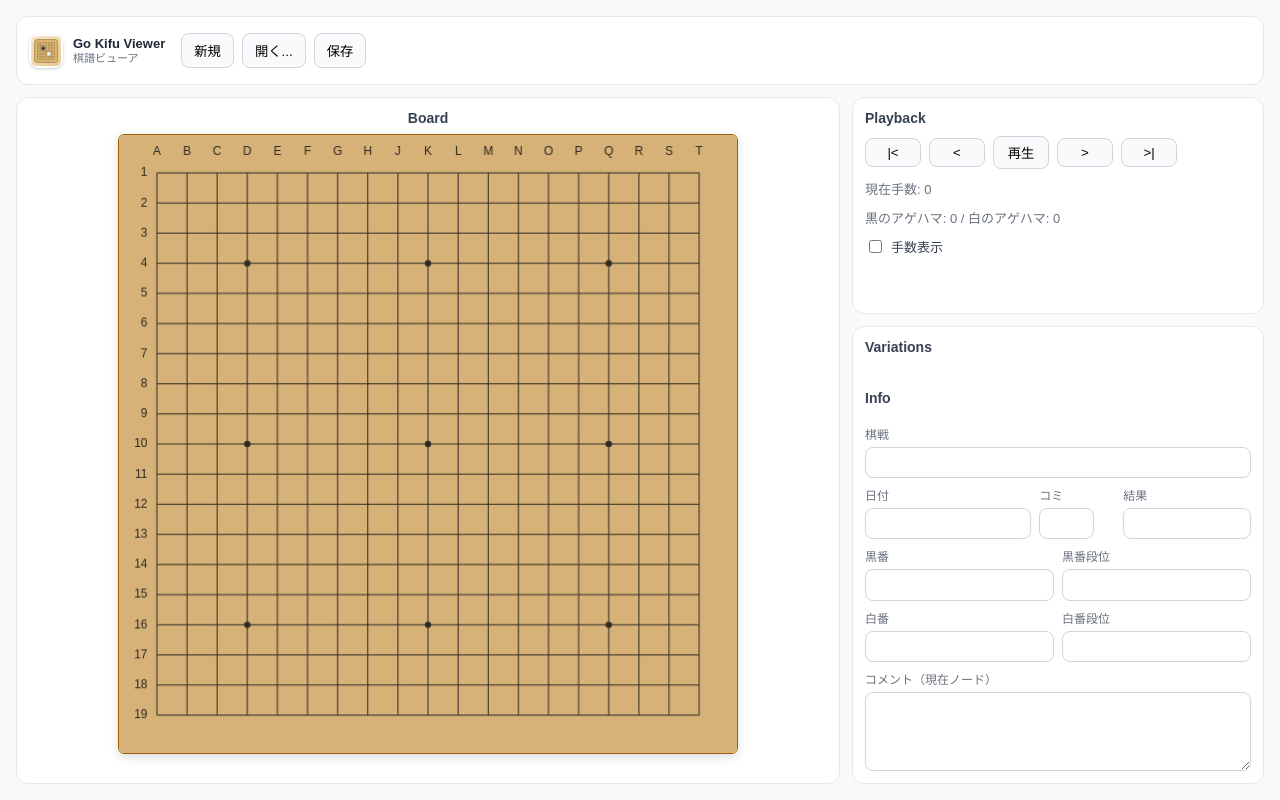
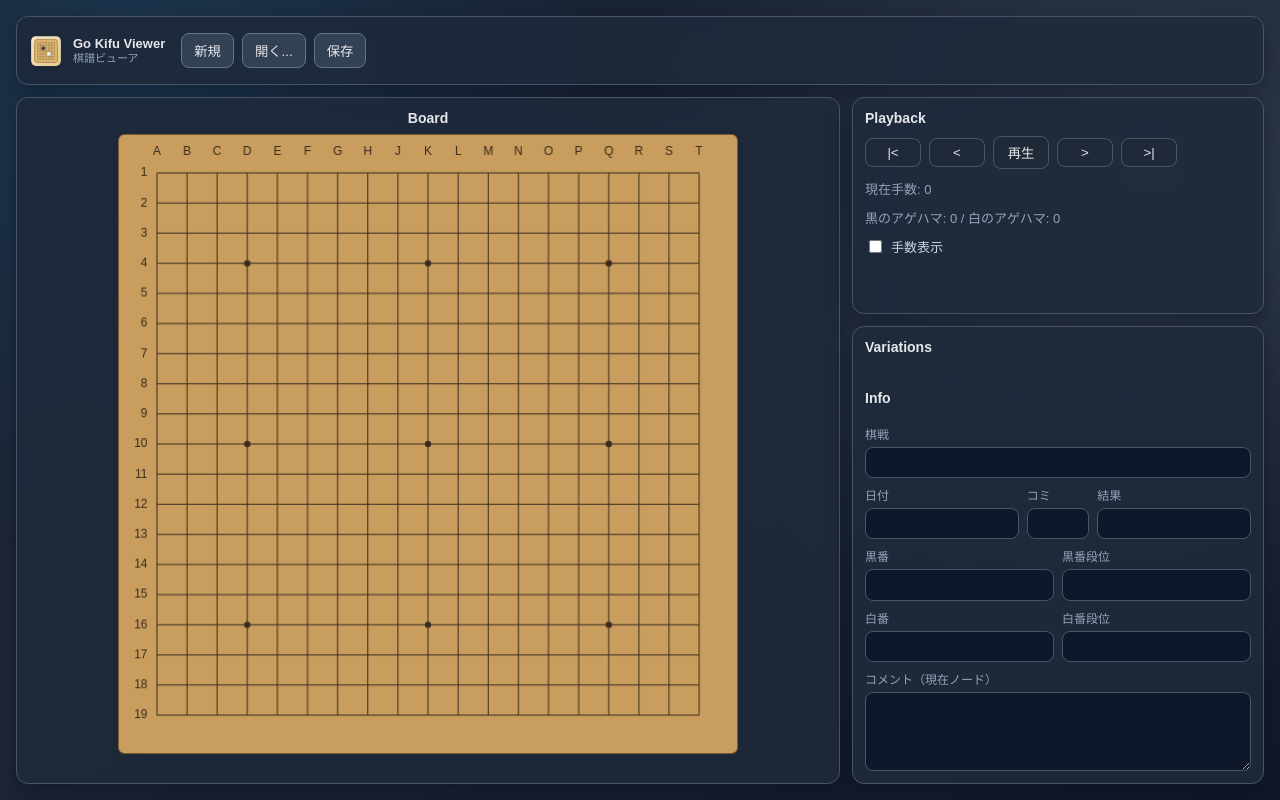
Before and after one commit to gotoeveryone/kifuviewer, a Svelte app: page / in a window 1280 px wide. Built offline with nearby package versions, Linux system fonts and the light colour scheme.

Commit message:
style: unify dark panels and tighten info field layout

```diff
--- a/src/app.css
+++ b/src/app.css
@@ -1,7 +1,7 @@
 :root {
   font-family: "Noto Sans JP", sans-serif;
   color: #111827;
-  background: #f8fafc;
+  background: #1b2435;
 }
 
 * {
@@ -10,6 +10,11 @@
 
 body {
   margin: 0;
+  background:
+    radial-gradient(circle at 10% 10%, rgba(56, 189, 248, 0.14), transparent 35%),
+    radial-gradient(circle at 90% 20%, rgba(148, 163, 184, 0.14), transparent 40%),
+    linear-gradient(160deg, #172033 0%, #1f2937 55%, #111827 100%);
+  color: #e5e7eb;
 }
 
 .app {
@@ -25,10 +30,12 @@ body {
 }
 
 .panel {
-  background: #ffffff;
-  border: 1px solid #e5e7eb;
+  background: rgba(30, 41, 59, 0.88);
+  border: 1px solid #475569;
   border-radius: 12px;
   padding: 12px;
+  color: #e5e7eb;
+  box-shadow: 0 8px 24px rgba(2, 6, 23, 0.35);
 }
 
 .toolbar {
@@ -60,24 +67,25 @@ body {
 
 .titles strong {
   font-size: 13px;
-  color: #1f2937;
+  color: #e5e7eb;
 }
 
 .titles span {
   font-size: 11px;
-  color: #6b7280;
+  color: #94a3b8;
 }
 
 .toolbar button {
-  border: 1px solid #d1d5db;
-  background: #f9fafb;
+  border: 1px solid #64748b;
+  background: #334155;
+  color: #e5e7eb;
   border-radius: 8px;
   padding: 7px 12px;
   cursor: pointer;
 }
 
 .toolbar button:hover {
-  background: #f3f4f6;
+  background: #475569;
 }
 
 .hidden-file {
@@ -86,7 +94,7 @@ body {
 
 .meta {
   font-size: 12px;
-  color: #6b7280;
+  color: #cbd5e1;
 }
 
 .status {
@@ -113,7 +121,7 @@ body {
 .modal-backdrop {
   position: fixed;
   inset: 0;
-  background: rgba(15, 23, 42, 0.35);
+  background: rgba(2, 6, 23, 0.62);
   display: grid;
   place-items: center;
   z-index: 1000;
@@ -130,13 +138,13 @@ body {
   margin: 0;
   font-size: 16px;
   font-weight: 700;
-  color: #111827;
+  color: #e5e7eb;
 }
 
 .modal-text {
   margin: 0;
   font-size: 14px;
-  color: #4b5563;
+  color: #94a3b8;
 }
 
 .modal-actions {
@@ -146,17 +154,26 @@ body {
 }
 
 .modal-actions button {
-  border: 1px solid #d1d5db;
-  background: #f9fafb;
+  border: 1px solid #475569;
+  background: #1f2937;
+  color: #e5e7eb;
   border-radius: 8px;
   padding: 7px 12px;
   cursor: pointer;
 }
 
+.modal-actions button:hover {
+  background: #334155;
+}
+
 .modal-actions .danger {
-  border-color: #fca5a5;
-  background: #fee2e2;
-  color: #991b1b;
+  border-color: #b91c1c;
+  background: #3f1d1d;
+  color: #fecaca;
+}
+
+.modal-actions .danger:hover {
+  background: #522727;
 }
 
 @media (max-width: 960px) {
--- a/src/lib/components/BoardCanvas.svelte
+++ b/src/lib/components/BoardCanvas.svelte
@@ -60,10 +60,10 @@
     ctx.setTransform(dpr, 0, 0, dpr, 0, 0);
     ctx.clearRect(0, 0, cssSize, cssSize);
 
-    ctx.fillStyle = "#d6b178";
+    ctx.fillStyle = "#c89d5d";
     ctx.fillRect(0, 0, cssSize, cssSize);
 
-    ctx.strokeStyle = "#2f2a22";
+    ctx.strokeStyle = "#3b2b1f";
     ctx.lineWidth = 1;
     for (let i = 0; i < boardSize; i += 1) {
       const p = margin + i * cell;
@@ -78,7 +78,7 @@
       ctx.stroke();
     }
 
-    ctx.fillStyle = "#2f2a22";
+    ctx.fillStyle = "#3b2b1f";
     for (const [x, y] of starPointsBySize[boardSize] ?? []) {
       const px = margin + x * cell;
       const py = margin + y * cell;
@@ -240,11 +240,11 @@
   h2 {
     margin: 0;
     font-size: 14px;
-    color: #374151;
+    color: #e5e7eb;
   }
 
   canvas {
-    border: 1px solid #a16207;
+    border: 1px solid #7c5a2b;
     border-radius: 6px;
     box-shadow: 0 3px 10px rgba(17, 24, 39, 0.15);
   }
--- a/src/lib/components/InfoPanel.svelte
+++ b/src/lib/components/InfoPanel.svelte
@@ -90,13 +90,13 @@
   h2 {
     margin: 0;
     font-size: 14px;
-    color: #374151;
+    color: #e5e7eb;
   }
 
   p {
     margin: 0;
     font-size: 13px;
-    color: #6b7280;
+    color: #94a3b8;
   }
 
   .grid {
@@ -111,7 +111,7 @@
   }
 
   .three {
-    grid-template-columns: 1.3fr minmax(76px, 0.5fr) 1fr;
+    grid-template-columns: minmax(0, 1fr) minmax(56px, 7ch) minmax(0, 1fr);
   }
 
   .two {
@@ -123,11 +123,7 @@
     display: grid;
     gap: 4px;
     font-size: 12px;
-    color: #6b7280;
-  }
-
-  .komi input {
-    max-width: 7ch;
+    color: #94a3b8;
   }
 
   .full {
@@ -138,11 +134,24 @@
   textarea {
     width: 100%;
     min-width: 0;
-    border: 1px solid #d1d5db;
+    border: 1px solid #475569;
+    background: #0f172a;
+    color: #e5e7eb;
     border-radius: 8px;
     padding: 6px 8px;
     font-size: 14px;
     font-family: inherit;
+  }
+
+  input::placeholder,
+  textarea::placeholder {
+    color: #64748b;
+  }
+
+  input:focus,
+  textarea:focus {
+    outline: 2px solid #334155;
+    outline-offset: 1px;
   }
 
   @media (max-width: 960px) {
@@ -151,8 +160,5 @@
       grid-template-columns: 1fr;
     }
 
-    .komi input {
-      max-width: 100%;
-    }
   }
 </style>
--- a/src/lib/components/PlaybackControls.svelte
+++ b/src/lib/components/PlaybackControls.svelte
@@ -34,7 +34,7 @@
   h2 {
     margin: 0;
     font-size: 14px;
-    color: #374151;
+    color: #e5e7eb;
   }
 
   .message {
@@ -45,15 +45,15 @@
   }
 
   .message.info {
-    background: #eff6ff;
-    color: #1d4ed8;
-    border: 1px solid #bfdbfe;
+    background: #0b2942;
+    color: #bfdbfe;
+    border: 1px solid #1d4ed8;
   }
 
   .message.error {
-    background: #fef2f2;
-    color: #b91c1c;
-    border: 1px solid #fecaca;
+    background: #3f1d1d;
+    color: #fecaca;
+    border: 1px solid #ef4444;
   }
 
   .row {
@@ -67,21 +67,22 @@
   }
 
   button {
-    border: 1px solid #d1d5db;
-    background: #f9fafb;
+    border: 1px solid #475569;
+    background: #1f2937;
+    color: #e5e7eb;
     border-radius: 8px;
     padding: 6px 10px;
     cursor: pointer;
   }
 
   button:hover {
-    background: #f3f4f6;
+    background: #334155;
   }
 
   .status {
     margin: 0;
     font-size: 13px;
-    color: #6b7280;
+    color: #94a3b8;
   }
 
   .toggle {
@@ -89,6 +90,6 @@
     align-items: center;
     gap: 6px;
     font-size: 13px;
-    color: #374151;
+    color: #cbd5e1;
   }
 </style>
--- a/src/lib/components/VariationPanel.svelte
+++ b/src/lib/components/VariationPanel.svelte
@@ -29,7 +29,7 @@
   h2 {
     margin: 0;
     font-size: 14px;
-    color: #374151;
+    color: #e5e7eb;
   }
 
   ul {
@@ -43,14 +43,15 @@
   button {
     width: 100%;
     text-align: left;
-    border: 1px solid #d1d5db;
-    background: #f9fafb;
+    border: 1px solid #475569;
+    background: #1f2937;
+    color: #e5e7eb;
     border-radius: 8px;
     padding: 8px;
     cursor: pointer;
   }
 
   button:hover {
-    background: #f3f4f6;
+    background: #334155;
   }
 </style>
```
